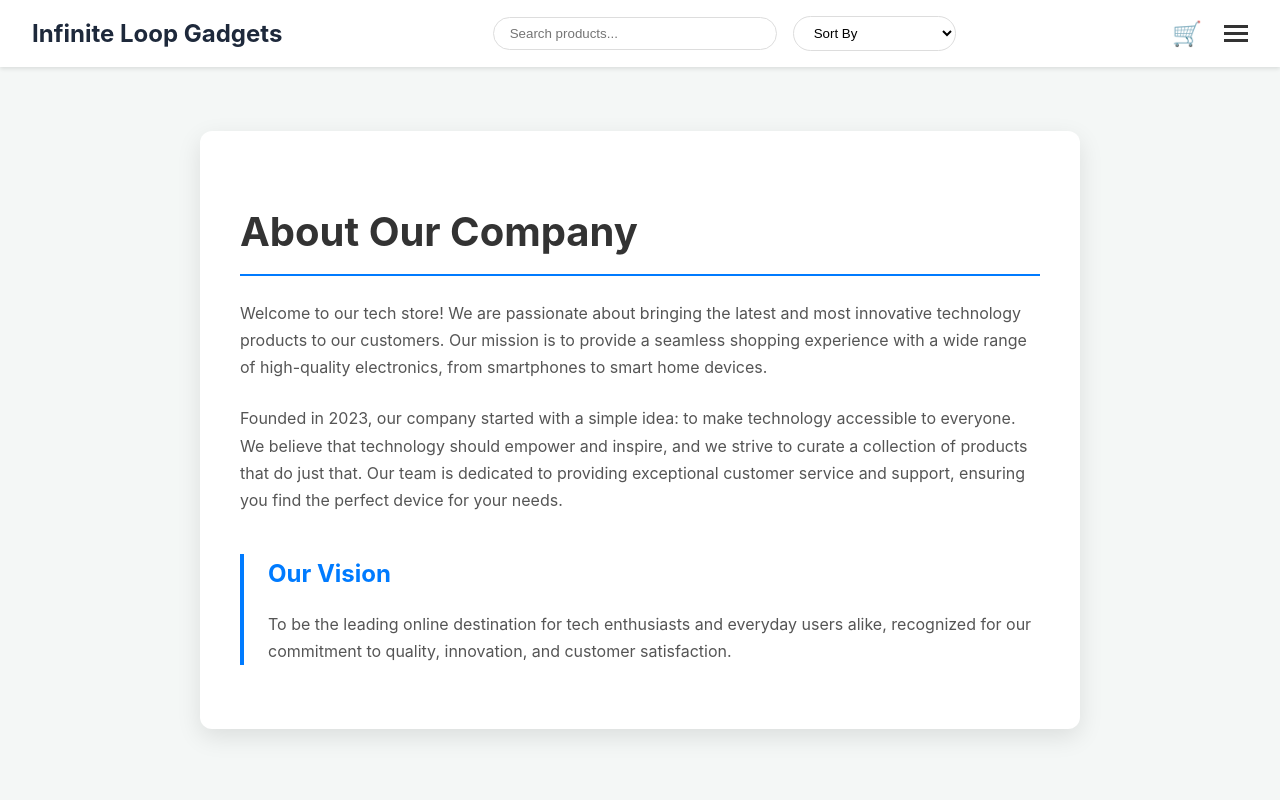
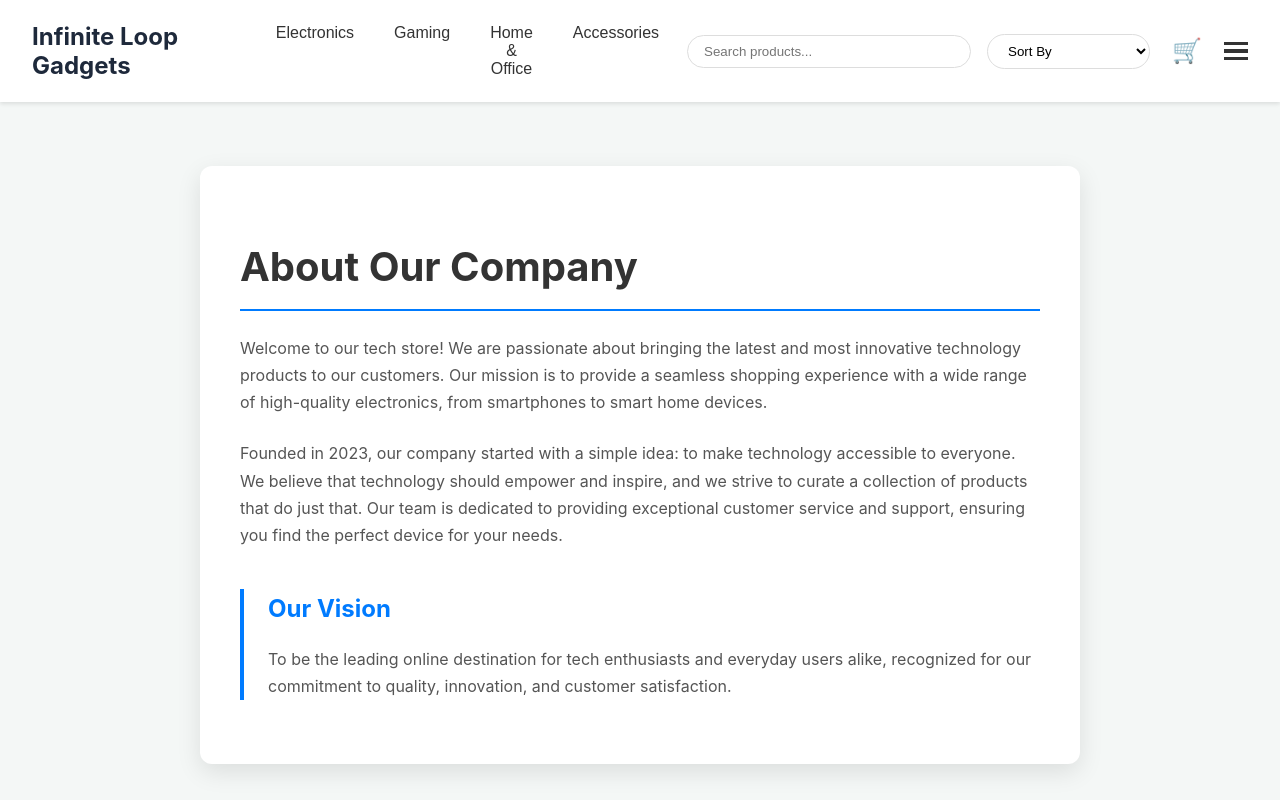
Before and after one commit to Vikaskumrr/Infinite-Loop-Gadgets, a React (Create React App) app: page /about in a window 1280 px wide. Built offline with nearby package versions, Linux system fonts and the light colour scheme.

Commit message:
adding categories and sub-cat

```diff
--- /dev/null
+++ b/src/components/Categories/Categories.scss
@@ -0,0 +1,81 @@
+.categories-menu {
+  display: flex;
+  gap: 1rem;
+  height: 100%;
+}
+
+.category-item-wrapper {
+  position: relative;
+  height: 100%;
+  display: flex;
+  align-items: center;
+}
+
+.category-item {
+  // Styles for the button itself
+  background: none;
+  border: none;
+  font-weight: 500;
+  cursor: pointer;
+  padding: 0.5rem 0.75rem;
+  transition: color 0.2s ease-in-out;
+  font-size: 1rem;
+  color: #333;
+
+  &:hover {
+    color: #0ea5e9;
+  }
+
+  &.active {
+    color: #0ea5e9;
+    border-bottom: 0.5px solid #007bff;
+  }
+}
+
+.subcategory-dropdown {
+  position: absolute;
+  top: 100%;
+  left: 0;
+  background-color: #fff;
+  list-style: none;
+  padding: 0.5rem 0;
+  margin: 0.5rem 0 0;
+  border-radius: 8px;
+  box-shadow: 0 4px 12px rgba(0, 0, 0, 0.15);
+  min-width: 180px;
+  z-index: 100;
+  animation: fadeIn 0.3s ease-in-out;
+
+  li {
+    width: 100%;
+  }
+
+  a {
+    display: block;
+    padding: 0.75rem 1.5rem;
+    text-decoration: none;
+    color: #333;
+    transition: background-color 0.2s;
+
+    &:hover {
+      background-color: #f0f0f0;
+    }
+  }
+}
+
+@keyframes fadeIn {
+  from {
+    opacity: 0;
+    transform: translateY(-10px);
+  }
+  to {
+    opacity: 1;
+    transform: translateY(0);
+  }
+}
+
+@media (max-width: 768px) {
+  .categories-menu {
+    display: none;
+  }
+}
--- /dev/null
+++ b/src/components/Categories/Categories.tsx
@@ -0,0 +1,93 @@
+import React, { useState, useRef, useEffect } from 'react';
+import './Categories.scss';
+
+const categories = [
+  {
+    name: 'Electronics',
+    subcategories: ['Laptops', 'Smartphones', 'Tablets', 'Wearables']
+  },
+  {
+    name: 'Gaming',
+    subcategories: ['Consoles', 'PC Gaming', 'Accessories']
+  },
+  {
+    name: 'Home & Office',
+    subcategories: ['Smart Home', 'Printers', 'Monitors']
+  },
+  {
+    name: 'Accessories',
+    subcategories: ['Headphones', 'Speakers', 'Power Banks']
+  }
+];
+
+const Categories: React.FC = () => {
+  const [hoveredCategory, setHoveredCategory] = useState<string | null>(null);
+  const [clickedCategory, setClickedCategory] = useState<string | null>(null);
+  const dropdownRef = useRef<HTMLDivElement>(null);
+  const hoverTimeoutRef = useRef<number | null>(null); // Ref to hold the timeout ID
+
+  useEffect(() => {
+    const handleOutsideClick = (event: MouseEvent) => {
+      if (dropdownRef.current && !dropdownRef.current.contains(event.target as Node)) {
+        setHoveredCategory(null);
+        setClickedCategory(null);
+      }
+    };
+    document.addEventListener('mousedown', handleOutsideClick);
+    return () => {
+      document.removeEventListener('mousedown', handleOutsideClick);
+    };
+  }, [dropdownRef]);
+
+  const handleMouseEnter = (categoryName: string) => {
+    if (hoverTimeoutRef.current) {
+      clearTimeout(hoverTimeoutRef.current);
+    }
+    setHoveredCategory(categoryName);
+  };
+
+  const handleMouseLeave = () => {
+    hoverTimeoutRef.current = window.setTimeout(() => {
+      setHoveredCategory(null);
+    }, 200);
+  };
+
+  const handleCategoryClick = (categoryName: string) => {
+    setClickedCategory(clickedCategory === categoryName ? null : categoryName);
+  };
+
+  const getActiveCategory = () => {
+    return clickedCategory || hoveredCategory;
+  };
+
+  return (
+    <div className="categories-menu" ref={dropdownRef}>
+      {categories.map((category) => (
+        <div
+          key={category.name}
+          className="category-item-wrapper"
+          onMouseEnter={() => handleMouseEnter(category.name)}
+          onMouseLeave={handleMouseLeave}
+        >
+          <button
+            className={`category-item ${getActiveCategory() === category.name ? 'active' : ''}`}
+            onClick={() => handleCategoryClick(category.name)}
+          >
+            {category.name}
+          </button>
+          {getActiveCategory() === category.name && (
+            <ul className="subcategory-dropdown">
+              {category.subcategories.map((sub) => (
+                <li key={sub}>
+                  <a href={`/products?category=${sub.toLowerCase()}`}>{sub}</a>
+                </li>
+              ))}
+            </ul>
+          )}
+        </div>
+      ))}
+    </div>
+  );
+};
+
+export default Categories;
--- a/src/components/Header/Header.scss
+++ b/src/components/Header/Header.scss
@@ -9,16 +9,29 @@
   top: 0;
   z-index: 50;
 
-  .controls {
+  .logo-and-categories {
     display: flex;
     align-items: center;
-    gap: 1rem;
+    gap: 2rem;
   }
 }
 
 .logo {
   font-weight: bold;
   font-size: 1.5rem;
+}
+
+.search-and-sort {
+  flex-grow: 1;
+  display: flex;
+  justify-content: center;
+  margin: 0 1rem;
+}
+
+.controls {
+  display: flex;
+  align-items: center;
+  gap: 1rem;
 }
 
 .cart-btn {
@@ -34,14 +47,17 @@
     justify-content: center;
     padding: 1rem;
 
-    .logo, .search-and-sort, .controls {
+    .logo-and-categories {
+      flex-basis: 100%;
+      text-align: center;
+      margin-bottom: 0.5rem;
+      justify-content: center;
+    }
+
+    .search-and-sort, .controls {
       flex-basis: 100%;
       text-align: center;
       margin-bottom: 0.5rem;
     }
-
-    .controls {
-      justify-content: space-between;
-    }
   }
 }
--- a/src/components/Header/Header.tsx
+++ b/src/components/Header/Header.tsx
@@ -3,6 +3,7 @@ import Logo from '../Logo/Logo';
 import LanguageSelector from '../LanguageSelector/LanguageSelector';
 import SearchFilter from '../SearchFilter/SearchFilter';
 import HamburgerMenu from '../HamburgerMenu/HamburgerMenu';
+import Categories from '../Categories/Categories'; // Import the new component
 import './Header.scss';
 
 interface HeaderProps {
@@ -26,8 +27,11 @@ const Header: React.FC<HeaderProps> = ({
 }) => {
   return (
     <nav className="navbar">
-      <div className="logo">
-        <Logo language={language} />
+      <div className="logo-and-categories">
+        <div className="logo">
+          <Logo language={language} />
+        </div>
+        <Categories />
       </div>
       <div className="search-and-sort">
         <SearchFilter
--- a/src/components/HomePage/HomePage.scss
+++ b/src/components/HomePage/HomePage.scss
@@ -22,7 +22,7 @@
   justify-content: center;
   align-items: center;
   text-align: center;
-  padding: 2rem;
+  padding: 1rem;
   position: relative;
   overflow: hidden;
 }
@@ -51,7 +51,7 @@
   height: auto;
   border-radius: 12px;
   box-shadow: 0 4px 10px rgba(0, 0, 0, 0.1);
-  margin-bottom: 2rem;
+  margin-bottom: 1rem;
 }
 
 .tech-details {
--- a/src/components/Products/Products.scss
+++ b/src/components/Products/Products.scss
@@ -1,15 +1,3 @@
-.tech-main {
-  display: flex;
-  flex-direction: column;
-  justify-content: center;
-  align-items: center;
-  height: calc(100vh - 80px);
-  text-align: center;
-  padding: 2rem;
-  transition: opacity 0.5s ease-in-out;
-  font-family: 'Inter', sans-serif;
-}
-
 .tech-header {
   margin-bottom: 1.5rem;
 }
@@ -103,7 +91,6 @@
   position: relative;
   width: 100%;
   max-width: 600px;
-  aspect-ratio: 1 / 1;
   display: flex;
   justify-content: center;
   align-items: center;
```
